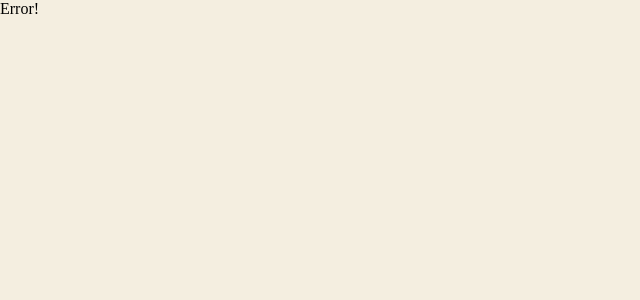
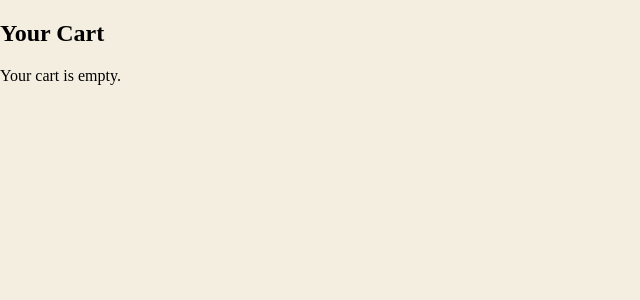
Before and after one commit to AResoluteMaverick/shopping_cart_mart, a React (Vite) app in the folder ShoppingCart-and-Mart/: page /cart in a window 1280 px wide. Before the commit this address had no page. Shown: the top 300 px of the page, without its empty margins (0-640 px from the left). Built offline with nearby package versions, Linux system fonts and the light colour scheme.

Commit message:
Create router path for cart, and create cartpage

```diff
--- a/ShoppingCart-and-Mart/src/Collections/ProductPage/ProductPage.jsx
+++ b/ShoppingCart-and-Mart/src/Collections/ProductPage/ProductPage.jsx
@@ -8,7 +8,7 @@ import { addToCart } from '../../Store/cartSlice.js';
 export default function ProductPage () {
     const location = useLocation()
     const { id, title, price, image, description } = location.state
-    const productItem = {id, price, title, image, description};
+    const productItem = {id, price, title, image};
     const dispatch = useDispatch();
 
     const handleAddToCart = (productItem) => {
--- a/ShoppingCart-and-Mart/src/Header/Title.jsx
+++ b/ShoppingCart-and-Mart/src/Header/Title.jsx
@@ -1,9 +1,12 @@
 import styles from './Header.module.css'
+import { Link } from "react-router-dom";
+
 
 export default function Title () {
     return (
         <div className={styles.titleDiv}>
             <h1 className={styles.LogoTitle}>Lux</h1>
+            <Link to="/cart">Cart</Link>
         </div>
     )
 }
--- a/ShoppingCart-and-Mart/src/Router.jsx
+++ b/ShoppingCart-and-Mart/src/Router.jsx
@@ -7,6 +7,7 @@ import MenCollection from "./Collections/MenCollection";
 import WomenCollection from "./Collections/WomenCollection";
 import AllCollection from "./Collections/AllCollection";
 import ProductPage from "./Collections/ProductPage/ProductPage";
+import CartPage from "./Store/CartPage";
 
 const Router = () => {
 const router = createBrowserRouter([
@@ -33,6 +34,11 @@ const router = createBrowserRouter([
       errorElement: <ErrorPage />
     },
     {
+      path: "/cart",
+      element: <CartPage />,
+      errorElement: <ErrorPage />
+    },
+    {
       path: "/error",
       element: <ErrorPage />
     },
--- /dev/null
+++ b/ShoppingCart-and-Mart/src/Store/CartPage.jsx
@@ -0,0 +1,22 @@
+import { useSelector } from 'react-redux'
+
+export default function CartPage () {
+  const cartItems = useSelector((state) => state.cart);
+
+  return (
+    <div>
+      <h2>Your Cart</h2>
+      {cartItems.length === 0 ? (
+        <p>Your cart is empty.</p>
+      ) : (
+        cartItems.map((item, index) => (
+          <div key={index}>
+            <h3>{item.title}</h3>
+            <p>Price: {item.price}</p>
+            {/* Add other item details as needed */}
+          </div>
+        ))
+      )}
+    </div>
+  );
+}
```
Also changed, not shown: ShoppingCart-and-Mart/src/Store/AddToCart.jsx (deleted, +0 -7 lines).
